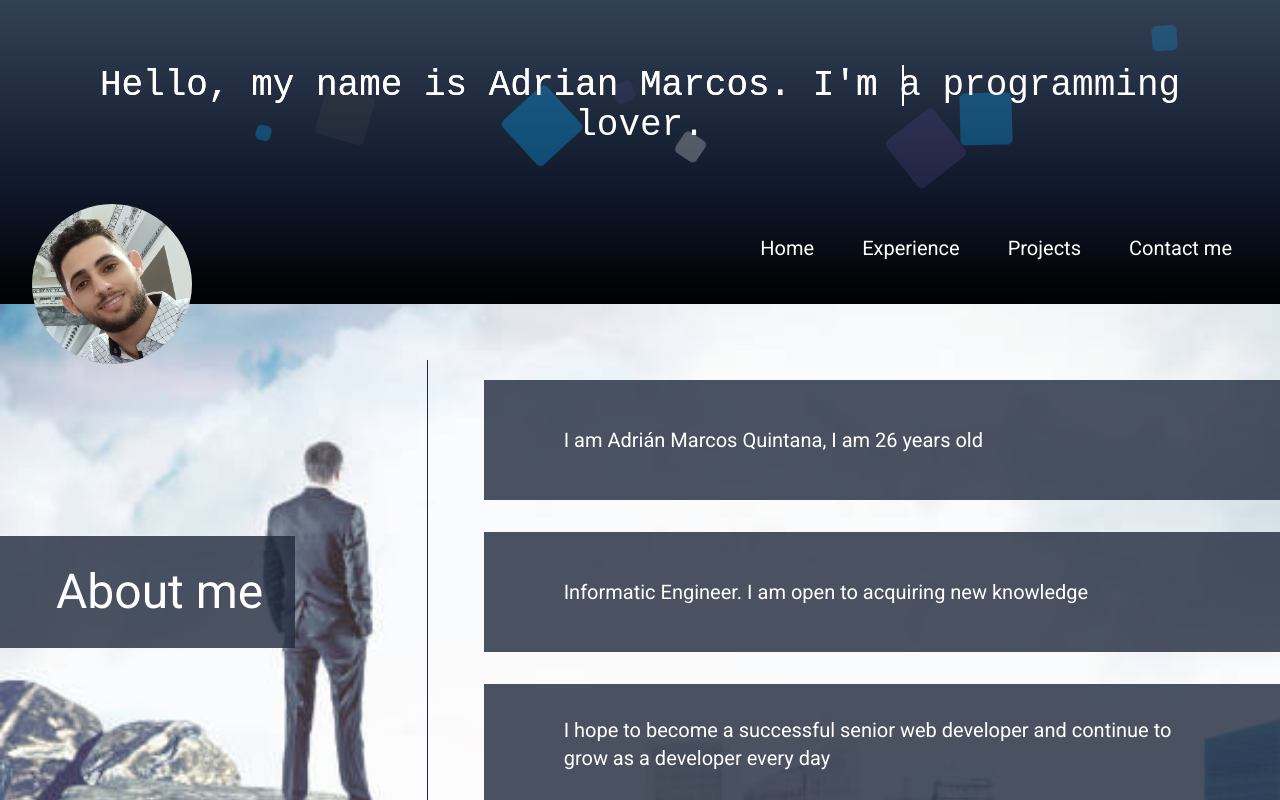
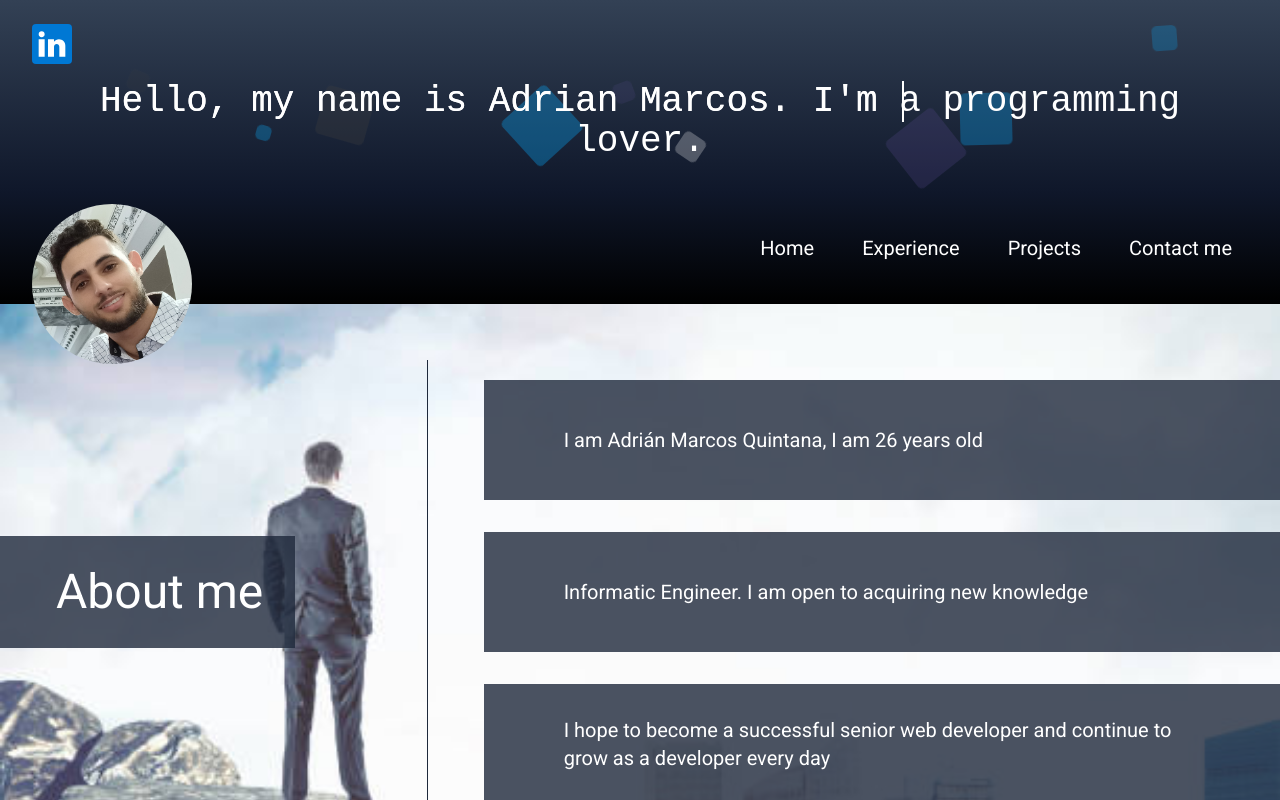
Before and after one commit to adrimarcos96/portfolio-frontend-next, a Next.js app: page / in a window 1280 px wide. Shown: the top 800 px of the page. Built offline with nearby package versions, Linux system fonts and the light colour scheme.

Commit message:
Adding social media section to header

```diff
--- a/src/components/navbar/Navbar.tsx
+++ b/src/components/navbar/Navbar.tsx
@@ -19,7 +19,14 @@ export default function Example() {
   return (<>
     <header className="w-full bg-gradient-to-t from-slate-900 to-slate-700 t">
       <div className="mx-auto block max-w-7xl lg:justify-center justify-between p-6 lg:px-8 h-48 w-full">
-        <div className="type-writer-container absolute w-full top-0.5 left-1/2 mt-16 px-6 lg:px-8 xl:text-center">
+        <div className="absolute flex z-[120] max-w-7xl">
+          {navbarData.socialMedia.map((social, index) => {
+            return (<Link key={`social-media-${index}`} target="_blank" className="block w-10 h-10 max-md:w-8 max-md:h-8 rounded-[3px] mr-5" href={social.href}>
+              <Image src={social.icon} alt={social.alt} width={30} height={30} className="w-10 h-10 max-md:w-8 max-md:h-8 rounded p-1" style={{ backgroundColor: social.bgColor }} />
+            </Link>)
+          })}
+        </div>
+        <div className="type-writer-container absolute w-full top-0.5 left-1/2 mt-20 px-6 lg:px-8 xl:text-center">
           <span className="text-white type-writer text-lg md:text-4xl type-writer mx-auto delay-[3000ms]" style={{ '--textLength': navbarData.typeWriterText.length } as TextLengthCssPropery }>
             {navbarData.typeWriterText}
           </span>
--- a/src/config/data/NavbarComponent.ts
+++ b/src/config/data/NavbarComponent.ts
@@ -1,3 +1,7 @@
+const socialMedia: { icon: string; alt: string; bgColor: string; href: string }[] = [
+  { icon: '/social-media/linkedin.svg', alt: 'LinkedIn', bgColor: '#0078d4', href: 'https://www.linkedin.com/in/adrian-marcos-quintana-44725b28a' }
+]
+
 const links: { label: string; href: string }[] = [
   { label: 'Home', href: '/' },
   { label: 'Experience', href: '/#' },
@@ -8,6 +12,7 @@ const links: { label: string; href: string }[] = [
 const typeWriterText: string = 'Hello, my name is Adrian Marcos. I\'m a programming lover.'
 
 export const navbarData = {
+  socialMedia,
   links,
   typeWriterText
 }
```
Also changed, not shown: public/social-media/linkedin.svg (added).
